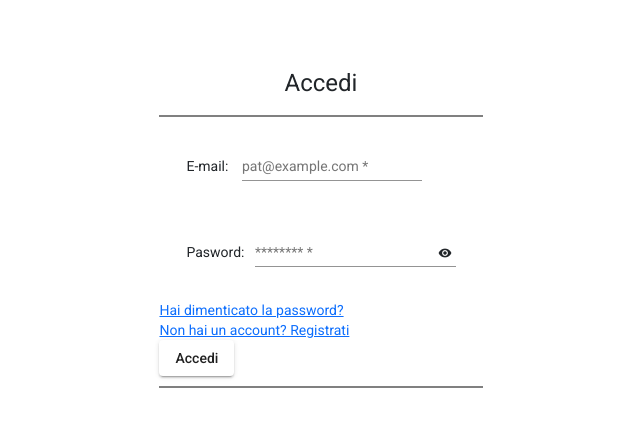
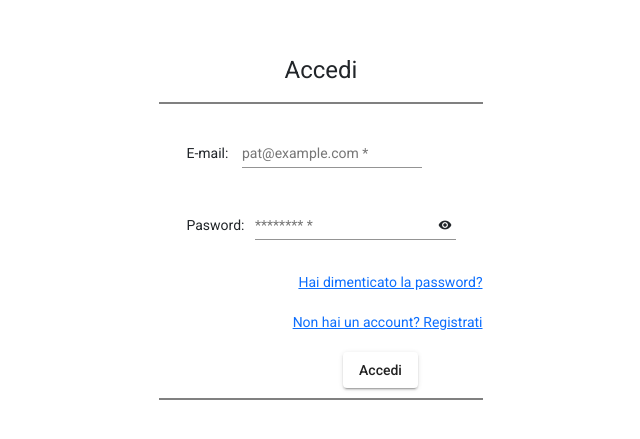
Before and after one commit to GerardoFesta/GreenTrails, an Angular app in the folder frontend/: page / in a window 1280 px wide. Shown: the part 173-612 px from the top of the page, without its empty margins (319-959 px from the left). Built offline with nearby package versions, Linux system fonts and the light colour scheme.

Commit message:
feat(frontend): add style features

```diff
--- a/frontend/src/app/componenti/login/login.component.css
+++ b/frontend/src/app/componenti/login/login.component.css
@@ -26,9 +26,7 @@
 
   .container{
     margin: 15px;
-  .center-button {
-    margin-top: 20px; /* Add some top margin to the button for spacing */
-  }
+
 .campo{
   display:flex;
 }
--- a/frontend/src/app/componenti/login/login.component.html
+++ b/frontend/src/app/componenti/login/login.component.html
@@ -17,8 +17,6 @@
           </mat-error>
         </mat-form-field>
       </div>
-    </div>
-  <div class="campo">
       <div class="container">
         <mat-label>Pasword:</mat-label>
         <mat-form-field>
@@ -43,12 +41,13 @@
         </mat-form-field>
       </div>
     </div>
-    <div class="form-bottom">
+    <div class="form-bottom" style="display: flex; flex-direction:column; justify-content:flex-end; width:100%; align-items:flex-end;">
     <a [routerLink]="['../../public/login']">Hai dimenticato la password?</a>
     <br>
     <a [routerLink]="['../../public/register']">Non hai un account? Registrati</a>
     <br>
-    <button mat-raised-button class="center-button">Accedi</button>
+    <button mat-raised-button style="margin-right:20%">Accedi</button>
     </div>
+
         </form>
   </div>
```
